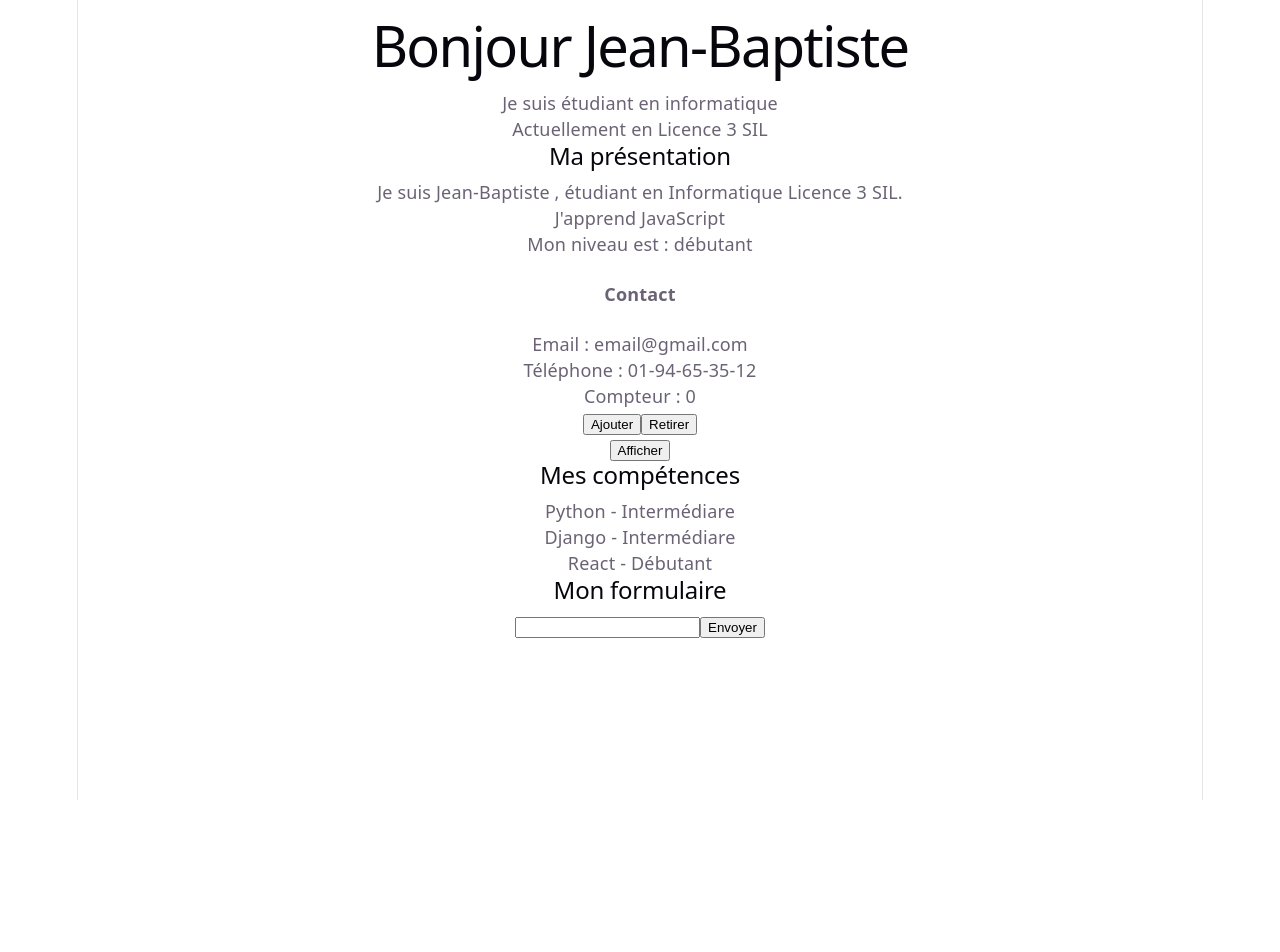
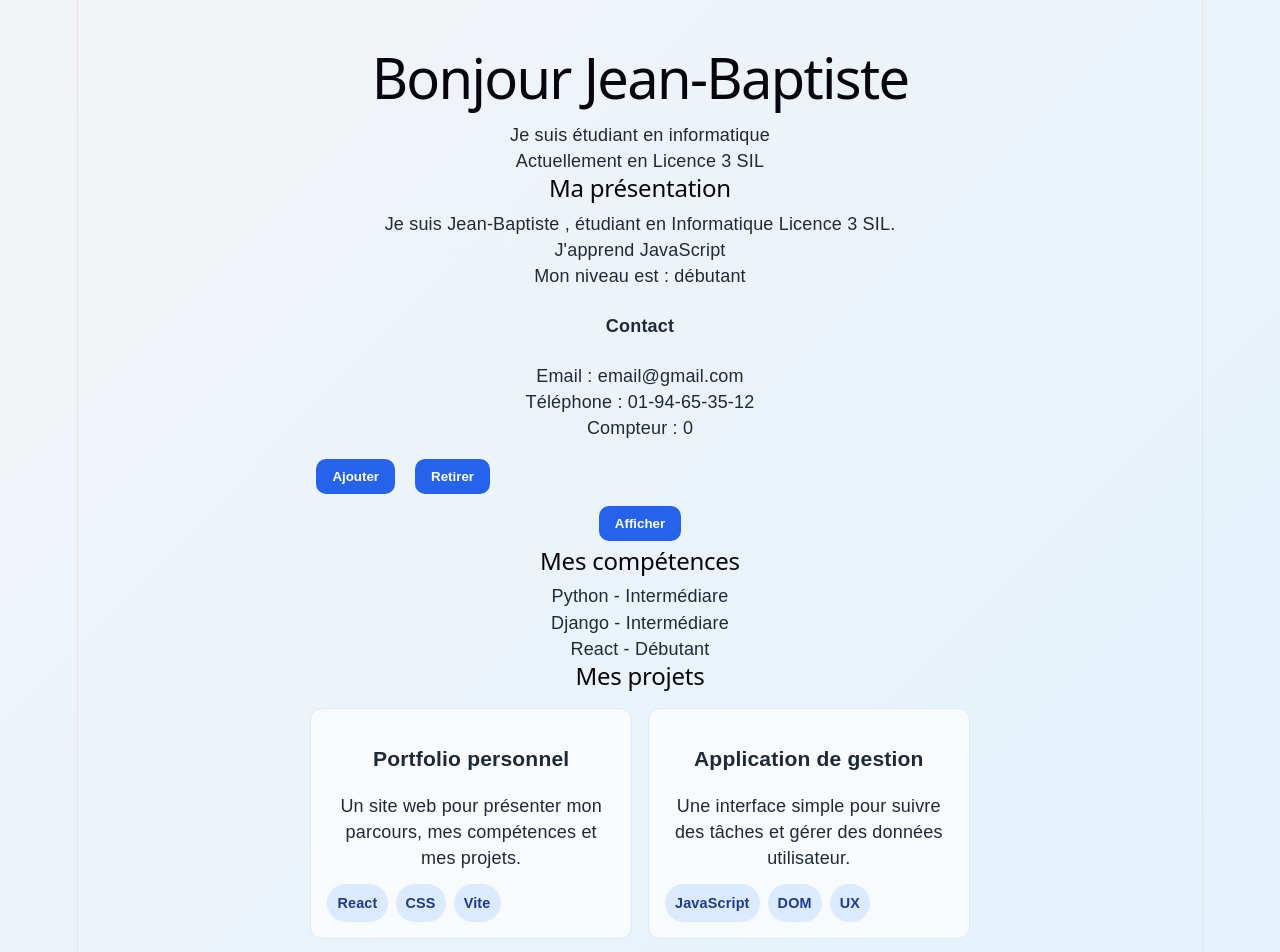
Before and after one commit to jeanbaptisteassogba87-jpg/react-learning, a React (Vite) app: page / in a window 1280 px wide. Shown: the top 952 px of the page. Before the commit the page ends 800 px from the top, so only its background shows below. Built offline with nearby package versions, Linux system fonts and the light colour scheme.

Commit message:
feat: add project section and polish portfolio UI

```diff
--- a/src/App.jsx
+++ b/src/App.jsx
@@ -5,6 +5,7 @@ import Contact from "./Contact";
 import Visibility from "./Visibility";
 import SkillsList from "./SkillsList";
 import Formulaire from "./Formulaire";
+import Projects from "./Projects";
 
 function App(){
   const nom = "Jean-Baptiste"
@@ -14,25 +15,31 @@ function App(){
   const email = "email@gmail.com"
   const telephone = "01-94-65-35-12"
   const [compteur , setCompteur] = useState(0)
+
   return(
-    <div>
-       <h1>Bonjour {nom} </h1>
+    <div className="app-shell">
+      <h1>Bonjour {nom} </h1>
       <p>Je suis étudiant en informatique </p>
       <p>Actuellement en  {formation}</p>
 
       <Presentation nom={nom} formation={formation}/>
       <Skills langage={langage} niveau={niveau}/>
       <Contact email={email} telephone={telephone} />
-      <p>Compteur : {compteur}</p>
-      <button onClick={()=>setCompteur(compteur+1)}>Ajouter </button>
-      <button onClick={()=>setCompteur(compteur-1)}>Retirer</button>
+
+      <section className="counter-box">
+        <p>Compteur : {compteur}</p>
+        <div className="counter-actions">
+          <button onClick={()=>setCompteur(compteur+1)}>Ajouter </button>
+          <button onClick={()=>setCompteur(compteur-1)}>Retirer</button>
+        </div>
+      </section>
 
       <Visibility />
       <SkillsList />
+      <Projects />
       <Formulaire />
     </div>
   );
-
 }
 
 export default App
--- /dev/null
+++ b/src/Projects.jsx
@@ -0,0 +1,44 @@
+function Projects() {
+  const projets = [
+    {
+      titre: "Portfolio personnel",
+      description: "Un site web pour présenter mon parcours, mes compétences et mes projets.",
+      tech: ["React", "CSS", "Vite"],
+    },
+    {
+      titre: "Application de gestion",
+      description: "Une interface simple pour suivre des tâches et gérer des données utilisateur.",
+      tech: ["JavaScript", "DOM", "UX"],
+    },
+    {
+      titre: "Mini blog",
+      description: "Un projet de publication avec des articles et une mise en page claire.",
+      tech: ["React", "Props", "State"],
+    },
+  ];
+
+  return (
+    <section className="projects">
+      <h2>Mes projets</h2>
+
+      <div className="projects-grid">
+        {projets.map((projet, index) => (
+          <article key={index} className="project-card">
+            <h3>{projet.titre}</h3>
+            <p>{projet.description}</p>
+
+            <div className="tags">
+              {projet.tech.map((item) => (
+                <span key={item} className="tag">
+                  {item}
+                </span>
+              ))}
+            </div>
+          </article>
+        ))}
+      </div>
+    </section>
+  );
+}
+
+export default Projects;
--- a/src/index.css
+++ b/src/index.css
@@ -50,8 +50,15 @@
   }
 }
 
+* {
+  box-sizing: border-box;
+}
+
 body {
   margin: 0;
+  font-family: Arial, sans-serif;
+  background: linear-gradient(135deg, #f3f4f6, #e0f2fe);
+  color: #1f2937;
 }
 
 #root {
@@ -64,6 +71,12 @@ body {
   display: flex;
   flex-direction: column;
   box-sizing: border-box;
+}
+
+.app-shell {
+  max-width: 980px;
+  margin: 0 auto;
+  padding: 32px 20px 80px;
 }
 
 h1,
@@ -109,3 +122,78 @@ code {
   padding: 4px 8px;
   background: var(--code-bg);
 }
+
+button {
+  background: #2563eb;
+  color: white;
+  border: none;
+  border-radius: 10px;
+  padding: 10px 16px;
+  margin: 6px;
+  cursor: pointer;
+  font-weight: 600;
+}
+
+button:hover {
+  background: #1d4ed8;
+}
+
+.counter-box {
+  display: flex;
+  flex-direction: column;
+  gap: 12px;
+}
+
+.counter-actions {
+  display: flex;
+  gap: 8px;
+  flex-wrap: wrap;
+}
+
+.projects-grid {
+  display: grid;
+  grid-template-columns: repeat(auto-fit, minmax(220px, 1fr));
+  gap: 16px;
+  margin-top: 18px;
+}
+
+.project-card {
+  background: #f8fafc;
+  border: 1px solid #dbeafe;
+  border-radius: 12px;
+  padding: 16px;
+}
+
+.tags {
+  display: flex;
+  flex-wrap: wrap;
+  gap: 8px;
+  margin-top: 12px;
+}
+
+.tag {
+  background: #dbeafe;
+  color: #1e3a8a;
+  padding: 6px 10px;
+  border-radius: 999px;
+  font-size: 0.8rem;
+  font-weight: 600;
+}
+
+input {
+  display: block;
+  width: 100%;
+  max-width: 360px;
+  padding: 10px 12px;
+  border: 1px solid #cbd5e1;
+  border-radius: 10px;
+  margin: 8px 0 12px;
+}
+
+form {
+  margin-top: 24px;
+}
+
+form button {
+  margin-left: 0;
+}
```
